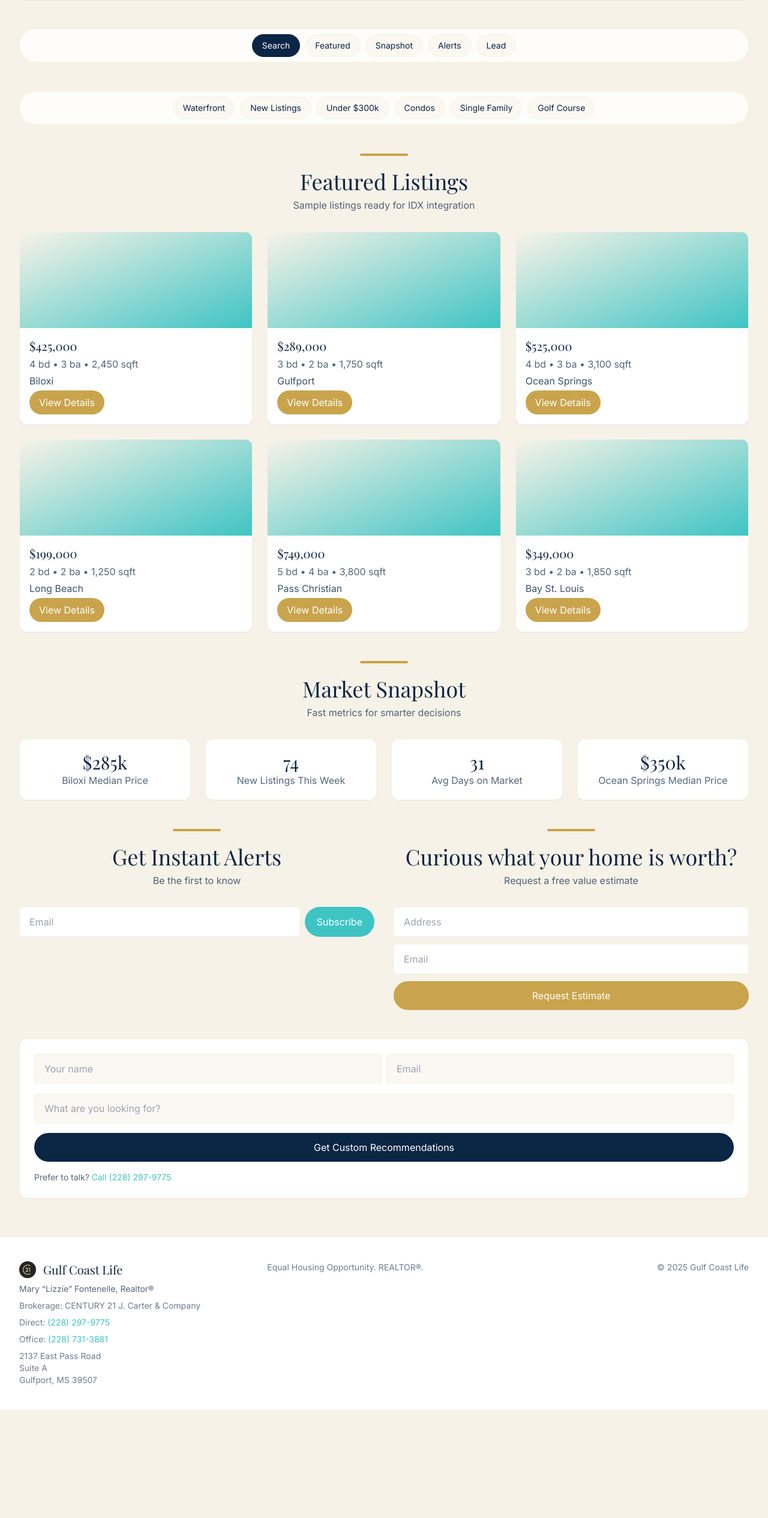
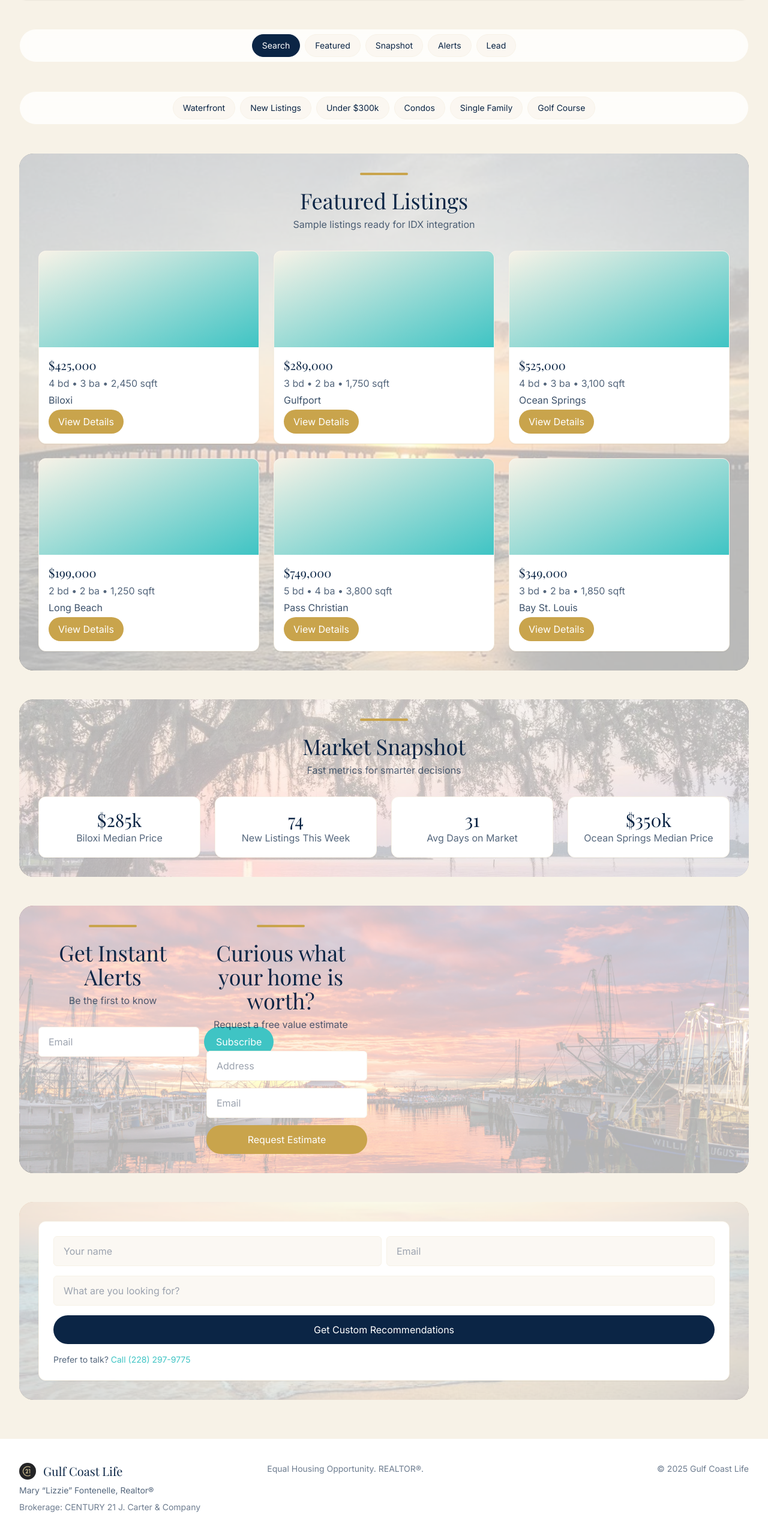
Before and after one commit to bdaniels013/gulfcoastlifems, a Next.js app: page /realestate in a window 1280 px wide. Shown: the part 733-3264 px from the top of the page at 60% size. Before the commit the page ends 3084 px from the top, so only its background shows below. Built offline with nearby package versions, Linux system fonts and the light colour scheme; a web font is replaced by a local one.

Commit message:
feat(photos): richer section backgrounds and enlarged image display — SectionWrap wrapper, taller City/Explore cards, full-photo Coastal Gallery, realestate section photo bgs

```diff
--- a/src/app/components/CityCard.tsx
+++ b/src/app/components/CityCard.tsx
@@ -5,7 +5,7 @@ type Props = { city: string; blurb: string; imageSrc?: string }
 export default function CityCard({ city, blurb, imageSrc }: Props) {
   return (
     <div className="group rounded-xl bg-white border border-sand shadow-sm transition hover:shadow-lg hover:-translate-y-0.5 overflow-hidden">
-      <div className="relative h-32">
+      <div className="relative h-56 md:h-64">
         {imageSrc ? (
           <Image src={imageSrc} alt={`${city}`} fill sizes="(min-width: 768px) 33vw, 100vw" className="object-cover" />
         ) : (
--- a/src/app/components/ExploreCard.tsx
+++ b/src/app/components/ExploreCard.tsx
@@ -4,7 +4,7 @@ type Props = { title: string; blurb: string; href?: string; imageSrc?: string }
 export default function ExploreCard({ title, blurb, href = "/realestate", imageSrc }: Props) {
   return (
     <div className="group rounded-xl bg-white border border-sand shadow-sm transition hover:shadow-lg hover:-translate-y-0.5 overflow-hidden">
-      <div className="relative h-36">
+      <div className="relative h-56 md:h-64">
         {imageSrc ? (
           <Image src={imageSrc} alt={title} fill sizes="(min-width: 768px) 33vw, 100vw" className="object-cover" />
         ) : (
--- a/src/app/components/Hero.tsx
+++ b/src/app/components/Hero.tsx
@@ -12,7 +12,7 @@ export default function Hero() {
       </div>
       <Parallax intensity={0.06} className="bg-gradient-to-br from-aqua/20 via-sand to-gold/20 p-10 md:p-16">
         <div className="max-w-3xl">
-          <h1 className="text-4xl md:text-5xl font-serif text-navy">Gulf Coast Life Real Estate</h1>
+          <h1 className="text-4xl md:text-5xl font-serif text-navy">Gulf Coast Life MS</h1>
           <p className="mt-3 text-lg text-navy/80">Learn, live, and invest along the Mississippi Gulf Coast with Mary “Lizzie” Fontenelle.</p>
           <div className="mt-6 flex flex-wrap gap-3">
           <Link href="/realestate" className="inline-flex rounded-full bg-navy text-white px-5 py-3 hover:bg-navy/90">Search Homes</Link>
--- a/src/app/components/ScrollRow.tsx
+++ b/src/app/components/ScrollRow.tsx
@@ -25,7 +25,7 @@ export default function ScrollRow({ items }: Props) {
     <div className="relative">
       <div ref={ref} className="flex gap-4 overflow-x-auto snap-x snap-mandatory pb-2 [-webkit-overflow-scrolling:touch]">
         {items.map((it, idx) => (
-          <div key={idx} className="snap-start shrink-0 min-w-[80%] sm:min-w-[60%]">
+          <div key={idx} className="snap-start shrink-0 min-w-[85%] sm:min-w-[60%]">
             {it}
           </div>
         ))}
@@ -62,7 +62,7 @@ export default function ScrollRow({ items }: Props) {
           <ChevronRightIcon className="h-5 w-5 text-navy" />
         </button>
       </div>
-      <div className="mt-2 flex justify-center gap-2">
+      <div className="mt-3 flex justify-center gap-2">
         {items.map((_, i) => (
           <span key={i} className={`h-2 w-2 rounded-full ${index === i ? "bg-navy" : "bg-sand border border-sand"}`} />
         ))}
--- /dev/null
+++ b/src/app/components/SectionWrap.tsx
@@ -0,0 +1,13 @@
+import Image from "next/image"
+
+export default function SectionWrap({ src, children, overlay = "bg-white/60", className = "" }: { src: string; children: React.ReactNode; overlay?: string; className?: string }) {
+  return (
+    <div className={`relative rounded-3xl overflow-hidden ${className}`}>
+      <div className="absolute inset-0">
+        <Image src={src} alt="section background" fill sizes="100vw" className="object-cover" />
+        <div className={`absolute inset-0 ${overlay}`} />
+      </div>
+      <div className="relative p-6 md:p-8 lg:p-10">{children}</div>
+    </div>
+  )
+}
--- a/src/app/page.tsx
+++ b/src/app/page.tsx
@@ -12,6 +12,7 @@ import Separator from "./components/Separator"
 import { AwardIcon, ShieldIcon } from "./components/icons"
 import ScrollRow from "./components/ScrollRow"
 import ExploreCard from "./components/ExploreCard"
+import SectionWrap from "./components/SectionWrap"
 
 export default function Page() {
   const cities = [
@@ -58,8 +59,10 @@ export default function Page() {
 
       <Reveal>
       <section>
+        <SectionWrap src="/pass pier.jpg" overlay="bg-white/70">
           <SectionTitle title="Get the Gulf Coast Buyer Guide" subtitle="Tell us what you’re looking for" />
           <LeadForm cta="Get Custom Home Recommendations" />
+        </SectionWrap>
       </section>
       </Reveal>
 
@@ -85,8 +88,8 @@ export default function Page() {
             "/pass pier.jpg",
             "/pass harbor boats.jpg",
           ].map((src) => (
-            <div key={src} className="relative h-40 rounded-xl overflow-hidden">
-              <Image src={src} alt={src.replace("/", "")} fill sizes="100vw" className="object-cover" />
+            <div key={src} className="relative h-64 md:h-80 rounded-xl overflow-hidden bg-white">
+              <Image src={src} alt={src.replace("/", "")} fill sizes="100vw" className="object-contain" />
             </div>
           ))}
         />
@@ -97,6 +100,7 @@ export default function Page() {
 
       <Reveal>
       <section>
+        <SectionWrap src="/sunrise-at-bay-st-louis.jpg" overlay="bg-white/70">
           <SectionTitle title="Awards & Recognition" subtitle="Consistency, service, and results" />
           <div className="flex flex-wrap gap-2">
           {[
@@ -108,6 +112,7 @@ export default function Page() {
             <Badge key={a} label={a} variant="accent" icon={<AwardIcon className="h-3.5 w-3.5" />} />
           ))}
           </div>
+        </SectionWrap>
       </section>
       </Reveal>
 
@@ -115,6 +120,7 @@ export default function Page() {
 
       <Reveal>
       <section>
+        <SectionWrap src="/os bridge smooth water.png" overlay="bg-white/70">
           <SectionTitle title="Professional Designations" subtitle="Training and expertise you can trust" />
           <div className="flex flex-wrap gap-2">
           {[
@@ -126,6 +132,7 @@ export default function Page() {
             <Badge key={d} label={d} icon={<ShieldIcon className="h-3.5 w-3.5" />} />
           ))}
           </div>
+        </SectionWrap>
       </section>
       </Reveal>
 
@@ -133,24 +140,29 @@ export default function Page() {
 
       <Reveal>
       <section>
+        <SectionWrap src="/biloxi lighthouse.jpg" overlay="bg-white/70">
           <SectionTitle title="Contact & Office" subtitle="Reach out anytime" />
           <ContactCard />
+        </SectionWrap>
       </section>
       </Reveal>
 
       <Reveal>
       <section id="explore">
+        <SectionWrap src="/gulfport harbor sunset.jpg">
           <SectionTitle title="Explore the Coast" subtitle="Beaches, food, culture, and family fun" />
           <div className="grid gap-6 sm:grid-cols-2 lg:grid-cols-3">
             {explore.map((x) => (
               <ExploreCard key={x.title} title={x.title} blurb={x.blurb} imageSrc={x.image} />
             ))}
           </div>
+        </SectionWrap>
       </section>
       </Reveal>
 
       <Reveal>
       <section>
+        <SectionWrap src="/bay st louis aerial.jpg" overlay="bg-white/70">
           <SectionTitle title="Discover the Mississippi Gulf Coast" subtitle="Explore top areas and neighborhoods" />
           <div className="hidden md:grid gap-6 sm:grid-cols-2 lg:grid-cols-3">
             {cities.map((c) => (
@@ -162,28 +174,33 @@ export default function Page() {
               <CityCard key={c.city} city={c.city} blurb={c.blurb} imageSrc={c.image} />
             ))} />
           </div>
+        </SectionWrap>
       </section>
       </Reveal>
 
       <Reveal>
       <section id="guides">
+        <SectionWrap src="/bay bridge portrait.jpg">
           <SectionTitle title="Guides" subtitle="Homebuying, selling, and investing on the Gulf Coast" />
           <div className="grid gap-6 sm:grid-cols-2 lg:grid-cols-3">
             {guides.map((g) => (
               <GuideCard key={g.title} title={g.title} blurb={g.blurb} />
             ))}
           </div>
+        </SectionWrap>
       </section>
       </Reveal>
 
       <Reveal>
       <section>
+        <SectionWrap src="/jones park palm trees.jpg" overlay="bg-white/60">
           <SectionTitle title="Lifestyle & Gulf Coast Living" subtitle="Beaches, food, events, and everyday joy" />
           <div className="grid gap-6 md:grid-cols-3">
             {lifestyle.map((l) => (
               <LifestyleCard key={l.title} title={l.title} blurb={l.blurb} />
             ))}
           </div>
+        </SectionWrap>
       </section>
       </Reveal>
 
--- a/src/app/realestate/page.tsx
+++ b/src/app/realestate/page.tsx
@@ -81,29 +81,46 @@ export default function Page() {
       <FilterBar filters={["Waterfront","New Listings","Under $300k","Condos","Single Family","Golf Course"]} />
 
       <Reveal>
-      <section id="featured">
+      <section id="featured" className="relative rounded-3xl overflow-hidden">
+        <div className="absolute inset-0">
+          <Image src="/os bridge.jpg" alt="Ocean Springs Bridge" fill sizes="100vw" className="object-cover" />
+          <div className="absolute inset-0 bg-white/70" />
+        </div>
+        <div className="relative p-6 md:p-8">
         <SectionTitle title="Featured Listings" subtitle="Sample listings ready for IDX integration" />
         <div className="grid gap-6 sm:grid-cols-2 lg:grid-cols-3">
           {listings.map((l, i) => (
             <ListingCard key={i} price={l.price} beds={l.beds} baths={l.baths} sqft={l.sqft} city={l.city} />
           ))}
         </div>
+        </div>
       </section>
       </Reveal>
 
       <Reveal>
-      <section id="snapshot">
+      <section id="snapshot" className="relative rounded-3xl overflow-hidden">
+        <div className="absolute inset-0">
+          <Image src="/willow tree.jpg" alt="Coastal willow" fill sizes="100vw" className="object-cover" />
+          <div className="absolute inset-0 bg-white/70" />
+        </div>
+        <div className="relative p-6 md:p-8">
         <SectionTitle title="Market Snapshot" subtitle="Fast metrics for smarter decisions" />
         <div className="grid gap-6 sm:grid-cols-2 lg:grid-cols-4">
           {metrics.map((m) => (
             <MetricCard key={m.label} label={m.label} value={m.value} />
           ))}
         </div>
+        </div>
       </section>
       </Reveal>
 
       <Reveal>
-      <section id="alerts" className="grid gap-8 md:grid-cols-2">
+      <section id="alerts" className="relative rounded-3xl overflow-hidden grid gap-8 md:grid-cols-2">
+        <div className="absolute inset-0">
+          <Image src="/pass harbor boats.jpg" alt="Pass Christian Harbor" fill sizes="100vw" className="object-cover" />
+          <div className="absolute inset-0 bg-white/70" />
+        </div>
+        <div className="relative p-6 md:p-8 grid gap-8 md:grid-cols-2">
         <div className="space-y-4">
           <SectionTitle title="Get Instant Alerts" subtitle="Be the first to know" />
           <InlineEmailForm />
@@ -112,12 +129,19 @@ export default function Page() {
           <SectionTitle title="Curious what your home is worth?" subtitle="Request a free value estimate" />
           <ValueEstimateForm />
         </div>
+        </div>
       </section>
       </Reveal>
 
       <Reveal>
-      <section id="lead">
-        <LeadForm cta="Get Custom Recommendations" />
+      <section id="lead" className="relative rounded-3xl overflow-hidden">
+        <div className="absolute inset-0">
+          <Image src="/biloxi beach waves.jpg" alt="Biloxi waves" fill sizes="100vw" className="object-cover" />
+          <div className="absolute inset-0 bg-white/70" />
+        </div>
+        <div className="relative p-6 md:p-8">
+          <LeadForm cta="Get Custom Recommendations" />
+        </div>
       </section>
       </Reveal>
     </div>
```
Lines whose indentation alone changed are shown as unchanged.
